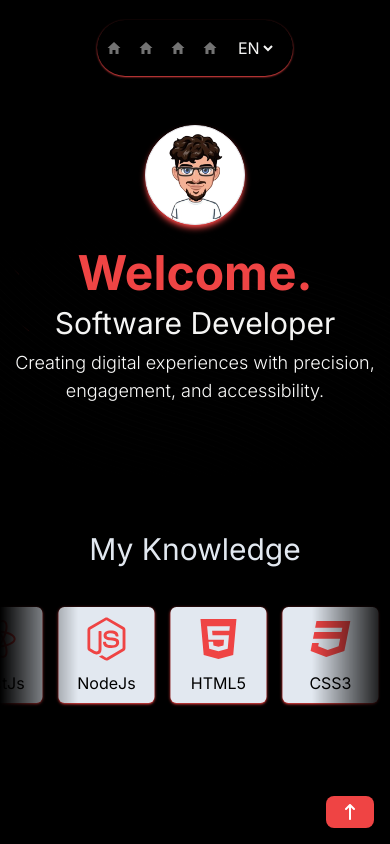
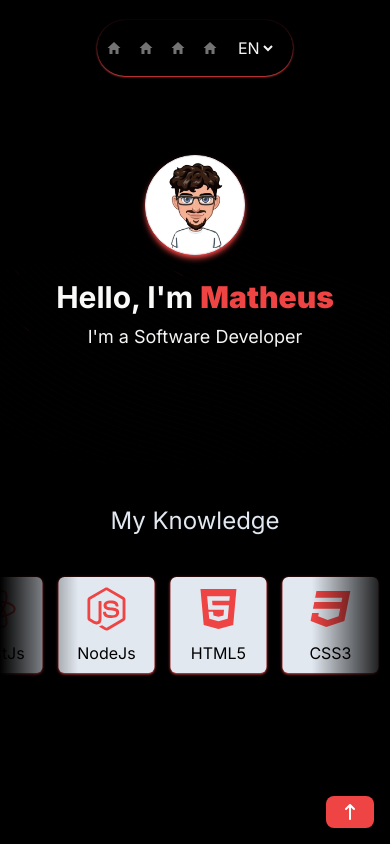
Before and after one commit to matheus98rocha/portfolio-website, a Next.js app: page /en in a window 390 px wide. Built offline with nearby package versions, Linux system fonts and the light colour scheme.

Commit message:
feat: Novo titulo inicial

```diff
--- a/messages/en.json
+++ b/messages/en.json
@@ -1,8 +1,7 @@
 {
   "Index": {
-    "title": "Welcome.",
-    "subtitle": "Software Developer",
-    "welcomeMessage": "Creating digital experiences with precision, engagement, and accessibility.",
+    "title": "Hello, I'm",
+    "subtitle": "I'm a Software Developer",
     "routes": {
       "home": "Home",
       "projects": "Projects",
--- a/messages/pt.json
+++ b/messages/pt.json
@@ -1,8 +1,7 @@
 {
   "Index": {
-    "title": "Bem vindo.",
-    "subtitle": "Desenvolvedor de Software",
-    "welcomeMessage": "Criando experiências digitais com precisão, engajamento e acessibilidade.",
+    "title": "Oi, Me chamo",
+    "subtitle": "E sou Desenvolvedor de Software",
     "routes": {
       "home": "Home",
       "projects": "Projetos",
--- a/src/app/[locale]/page.tsx
+++ b/src/app/[locale]/page.tsx
@@ -45,7 +45,9 @@ export default function Home() {
           <HomeContainer />
         </div>
         <div className='flex flex-col items-center justify-center gap-6'>
-          <h3 className='text-3xl text-slate-200'>{t('knowledge')}</h3>
+          <h3 className='text-2xl text-slate-200 md:text-3xl'>
+            {t('knowledge')}
+          </h3>
           <div className='flex flex-col items-center justify-center'>
             <InfiniteMovingCards items={items} direction='left' speed='slow' />
           </div>
--- a/src/components/ui/home-container/home-container.tsx
+++ b/src/components/ui/home-container/home-container.tsx
@@ -59,11 +59,12 @@ function HomeContainer() {
         </motion.div>
       </AnimatePresence>
       <div className='flex flex-col flex-wrap items-center justify-center gap-2 md:items-start'>
-        <h1 className='text-5xl font-bold text-red-500'>{t('title')}</h1>
-        <h2 className='text-3xl text-stone-100'>{t('subtitle')}</h2>
-        <h3 className='text-center text-lg font-light text-stone-50'>
-          {t('welcomeMessage')}
-        </h3>
+        <h1 className='text-center text-3xl font-bold text-stone-50 md:text-5xl'>
+          {t('title')} <strong className='text-red-500'>Matheus</strong>
+        </h1>
+        <h2 className='text-center text-lg text-stone-100 md:text-3xl'>
+          {t('subtitle')}
+        </h2>
       </div>
     </div>
   )
```
